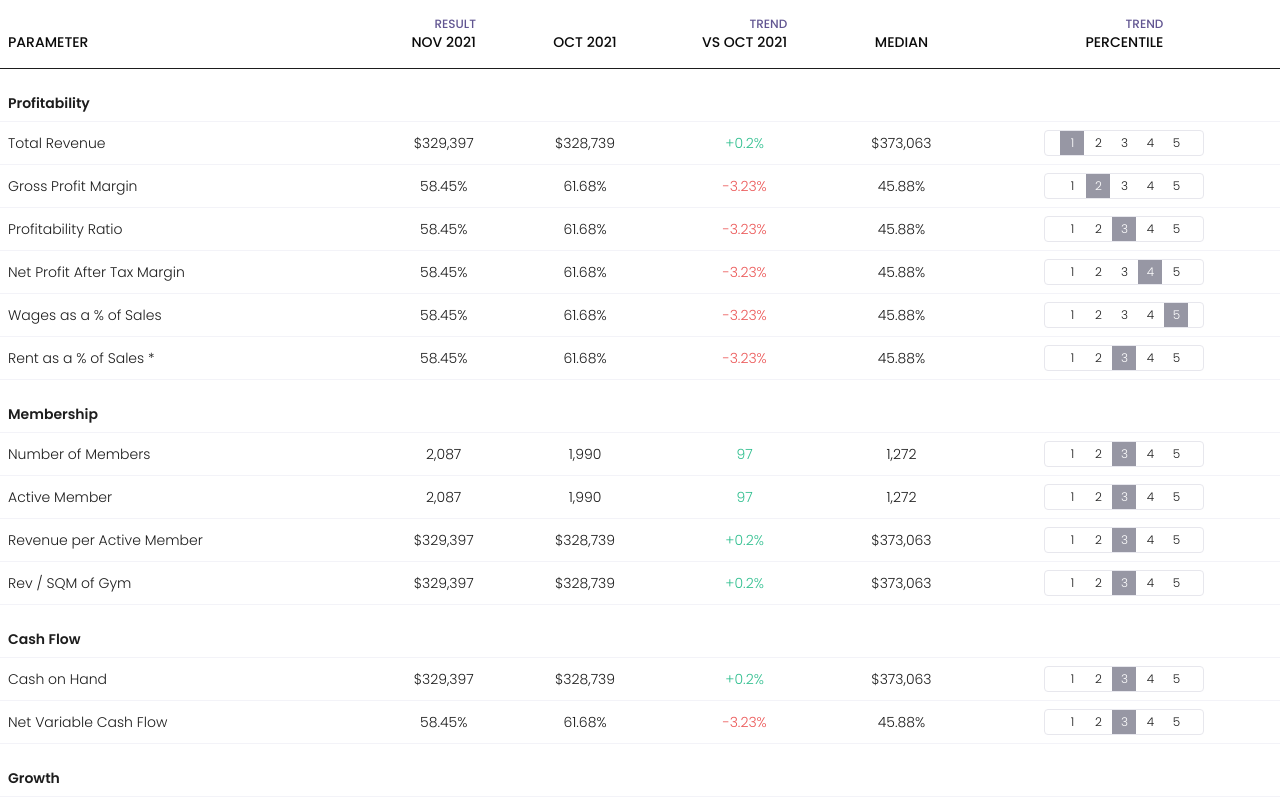
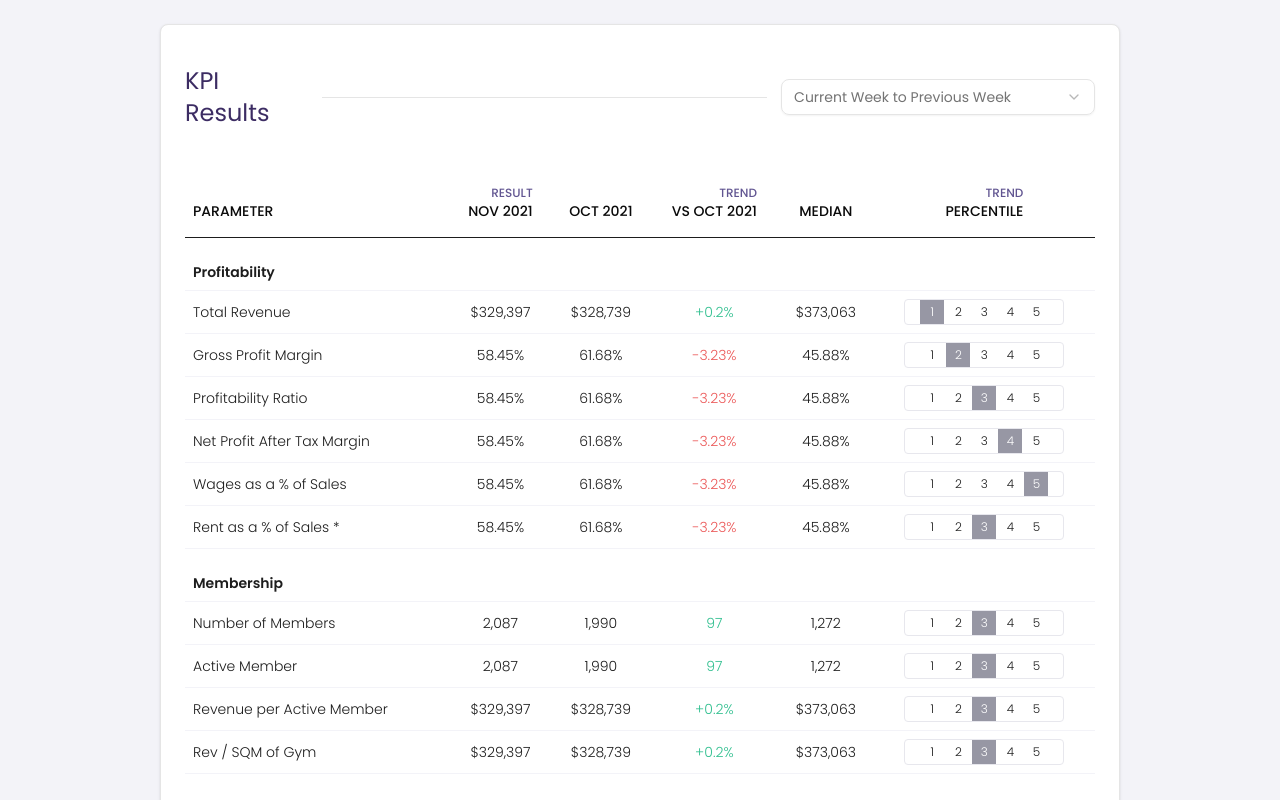
Before and after one commit to minhazurrony/b2b-analytics, a Next.js app: page / in a window 1280 px wide. Shown: the top 800 px of the page. Built offline with nearby package versions, Linux system fonts and the light colour scheme.

Commit message:
feat: add container component and complete static kpi results section

```diff
--- a/package.json
+++ b/package.json
@@ -9,6 +9,8 @@
     "lint": "next lint"
   },
   "dependencies": {
+    "@radix-ui/react-select": "^2.2.5",
+    "@radix-ui/react-separator": "^1.1.7",
     "class-variance-authority": "^0.7.1",
     "clsx": "^2.1.1",
     "lucide-react": "^0.511.0",
--- a/src/app/layout.js
+++ b/src/app/layout.js
@@ -14,7 +14,9 @@
 export default function RootLayout({ children }) {
   return (
     <html lang="en">
-      <body className={poppins.className}>{children}</body>
+      <body className={`${poppins.className} bg-dime-light-grey`}>
+        {children}
+      </body>
     </html>
   );
 }
--- a/src/app/page.js
+++ b/src/app/page.js
@@ -1,9 +1,12 @@
+import { Container } from "@/components/custom/container";
 import { KPIResultTable } from "../components/custom/kpi-result-table";
 
 export default function Home() {
   return (
     <>
-      <KPIResultTable />
+      <Container title="KPI Results">
+        <KPIResultTable />
+      </Container>
     </>
   );
 }
--- /dev/null
+++ b/src/components/custom/container.jsx
@@ -0,0 +1,56 @@
+import React from "react";
+import { Card, CardContent, CardHeader, CardTitle } from "@/components/ui/card";
+import { Separator } from "@/components/ui/separator";
+import {
+  Select,
+  SelectContent,
+  SelectGroup,
+  SelectItem,
+  SelectLabel,
+  SelectTrigger,
+  SelectValue,
+} from "@/components/ui/select";
+
+export const Container = ({
+  title,
+  isBottomBorderVisible = false,
+  children,
+}) => {
+  return (
+    <Card className="w-3/4 mx-auto mt-6 mb-6 rounded-md">
+      <CardHeader
+        className={`${
+          !isBottomBorderVisible && "flex justify-center items-center"
+        }`}>
+        <CardTitle
+          className={`${
+            isBottomBorderVisible && "border-b border-dime-faint-pink"
+          } py-4  text-2xl font-normal text-dime-title-purple`}>
+          {title}
+        </CardTitle>
+        {!isBottomBorderVisible && (
+          <>
+            <Separator className="flex-1/2 mx-2" />
+            <Select>
+              <SelectTrigger className="w-[320px]">
+                <SelectValue placeholder="Current Week to Previous Week" />
+              </SelectTrigger>
+              <SelectContent>
+                <SelectGroup>
+                  <SelectLabel>Ranges</SelectLabel>
+                  <SelectItem value="current-to-previous-week">
+                    Current Week to Previous Week
+                  </SelectItem>
+                  <SelectItem value="current-to-previous-two-week">
+                    Current Week to Previous Two Weeks
+                  </SelectItem>
+                </SelectGroup>
+              </SelectContent>
+            </Select>
+          </>
+        )}
+      </CardHeader>
+      <CardContent>{children}</CardContent>
+    </Card>
+  );
+};
--- /dev/null
+++ b/src/components/ui/card.jsx
@@ -0,0 +1,101 @@
+import * as React from "react"
+
+import { cn } from "@/lib/utils"
+
+function Card({
+  className,
+  ...props
+}) {
+  return (
+    (<div
+      data-slot="card"
+      className={cn(
+        "bg-card text-card-foreground flex flex-col gap-6 rounded-xl border py-6 shadow-sm",
+        className
+      )}
+      {...props} />)
+  );
+}
+
+function CardHeader({
+  className,
+  ...props
+}) {
+  return (
+    (<div
+      data-slot="card-header"
+      className={cn(
+        "@container/card-header grid auto-rows-min grid-rows-[auto_auto] items-start gap-1.5 px-6 has-data-[slot=card-action]:grid-cols-[1fr_auto] [.border-b]:pb-6",
+        className
+      )}
+      {...props} />)
+  );
+}
+
+function CardTitle({
+  className,
+  ...props
+}) {
+  return (
+    (<div
+      data-slot="card-title"
+      className={cn("leading-none font-semibold", className)}
+      {...props} />)
+  );
+}
+
+function CardDescription({
+  className,
+  ...props
+}) {
+  return (
+    (<div
+      data-slot="card-description"
+      className={cn("text-muted-foreground text-sm", className)}
+      {...props} />)
+  );
+}
+
+function CardAction({
+  className,
+  ...props
+}) {
+  return (
+    (<div
+      data-slot="card-action"
+      className={cn(
+        "col-start-2 row-span-2 row-start-1 self-start justify-self-end",
+        className
+      )}
+      {...props} />)
+  );
+}
+
+function CardContent({
+  className,
+  ...props
+}) {
+  return (<div data-slot="card-content" className={cn("px-6", className)} {...props} />);
+}
+
+function CardFooter({
+  className,
+  ...props
+}) {
+  return (
+    (<div
+      data-slot="card-footer"
+      className={cn("flex items-center px-6 [.border-t]:pt-6", className)}
+      {...props} />)
+  );
+}
+
+export {
+  Card,
+  CardHeader,
+  CardFooter,
+  CardTitle,
+  CardAction,
+  CardDescription,
+  CardContent,
+}
--- /dev/null
+++ b/src/components/ui/select.jsx
@@ -0,0 +1,166 @@
+"use client"
+
+import * as React from "react"
+import * as SelectPrimitive from "@radix-ui/react-select"
+import { CheckIcon, ChevronDownIcon, ChevronUpIcon } from "lucide-react"
+
+import { cn } from "@/lib/utils"
+
+function Select({
+  ...props
+}) {
+  return <SelectPrimitive.Root data-slot="select" {...props} />;
+}
+
+function SelectGroup({
+  ...props
+}) {
+  return <SelectPrimitive.Group data-slot="select-group" {...props} />;
+}
+
+function SelectValue({
+  ...props
+}) {
+  return <SelectPrimitive.Value data-slot="select-value" {...props} />;
+}
+
+function SelectTrigger({
+  className,
+  size = "default",
+  children,
+  ...props
+}) {
+  return (
+    (<SelectPrimitive.Trigger
+      data-slot="select-trigger"
+      data-size={size}
+      className={cn(
+        "border-input data-[placeholder]:text-muted-foreground [&_svg:not([class*='text-'])]:text-muted-foreground focus-visible:border-ring focus-visible:ring-ring/50 aria-invalid:ring-destructive/20 dark:aria-invalid:ring-destructive/40 aria-invalid:border-destructive dark:bg-input/30 dark:hover:bg-input/50 flex w-fit items-center justify-between gap-2 rounded-md border bg-transparent px-3 py-2 text-sm whitespace-nowrap shadow-xs transition-[color,box-shadow] outline-none focus-visible:ring-[3px] disabled:cursor-not-allowed disabled:opacity-50 data-[size=default]:h-9 data-[size=sm]:h-8 *:data-[slot=select-value]:line-clamp-1 *:data-[slot=select-value]:flex *:data-[slot=select-value]:items-center *:data-[slot=select-value]:gap-2 [&_svg]:pointer-events-none [&_svg]:shrink-0 [&_svg:not([class*='size-'])]:size-4",
+        className
+      )}
+      {...props}>
+      {children}
+      <SelectPrimitive.Icon asChild>
+        <ChevronDownIcon className="size-4 opacity-50" />
+      </SelectPrimitive.Icon>
+    </SelectPrimitive.Trigger>)
+  );
+}
+
+function SelectContent({
+  className,
+  children,
+  position = "popper",
+  ...props
+}) {
+  return (
+    (<SelectPrimitive.Portal>
+      <SelectPrimitive.Content
+        data-slot="select-content"
+        className={cn(
+          "bg-popover text-popover-foreground data-[state=open]:animate-in data-[state=closed]:animate-out data-[state=closed]:fade-out-0 data-[state=open]:fade-in-0 data-[state=closed]:zoom-out-95 data-[state=open]:zoom-in-95 data-[side=bottom]:slide-in-from-top-2 data-[side=left]:slide-in-from-right-2 data-[side=right]:slide-in-from-left-2 data-[side=top]:slide-in-from-bottom-2 relative z-50 max-h-(--radix-select-content-available-height) min-w-[8rem] origin-(--radix-select-content-transform-origin) overflow-x-hidden overflow-y-auto rounded-md border shadow-md",
+          position === "popper" &&
+            "data-[side=bottom]:translate-y-1 data-[side=left]:-translate-x-1 data-[side=right]:translate-x-1 data-[side=top]:-translate-y-1",
+          className
+        )}
+        position={position}
+        {...props}>
+        <SelectScrollUpButton />
+        <SelectPrimitive.Viewport
+          className={cn("p-1", position === "popper" &&
+            "h-[var(--radix-select-trigger-height)] w-full min-w-[var(--radix-select-trigger-width)] scroll-my-1")}>
+          {children}
+        </SelectPrimitive.Viewport>
+        <SelectScrollDownButton />
+      </SelectPrimitive.Content>
+    </SelectPrimitive.Portal>)
+  );
+}
+
+function SelectLabel({
+  className,
+  ...props
+}) {
+  return (
+    (<SelectPrimitive.Label
+      data-slot="select-label"
+      className={cn("text-muted-foreground px-2 py-1.5 text-xs", className)}
+      {...props} />)
+  );
+}
+
+function SelectItem({
+  className,
+  children,
+  ...props
+}) {
+  return (
+    (<SelectPrimitive.Item
+      data-slot="select-item"
+      className={cn(
+        "focus:bg-accent focus:text-accent-foreground [&_svg:not([class*='text-'])]:text-muted-foreground relative flex w-full cursor-default items-center gap-2 rounded-sm py-1.5 pr-8 pl-2 text-sm outline-hidden select-none data-[disabled]:pointer-events-none data-[disabled]:opacity-50 [&_svg]:pointer-events-none [&_svg]:shrink-0 [&_svg:not([class*='size-'])]:size-4 *:[span]:last:flex *:[span]:last:items-center *:[span]:last:gap-2",
+        className
+      )}
+      {...props}>
+      <span className="absolute right-2 flex size-3.5 items-center justify-center">
+        <SelectPrimitive.ItemIndicator>
+          <CheckIcon className="size-4" />
+        </SelectPrimitive.ItemIndicator>
+      </span>
+      <SelectPrimitive.ItemText>{children}</SelectPrimitive.ItemText>
+    </SelectPrimitive.Item>)
+  );
+}
+
+function SelectSeparator({
+  className,
+  ...props
+}) {
+  return (
+    (<SelectPrimitive.Separator
+      data-slot="select-separator"
+      className={cn("bg-border pointer-events-none -mx-1 my-1 h-px", className)}
+      {...props} />)
+  );
+}
+
+function SelectScrollUpButton({
+  className,
+  ...props
+}) {
+  return (
+    (<SelectPrimitive.ScrollUpButton
+      data-slot="select-scroll-up-button"
+      className={cn("flex cursor-default items-center justify-center py-1", className)}
+      {...props}>
+      <ChevronUpIcon className="size-4" />
+    </SelectPrimitive.ScrollUpButton>)
+  );
+}
+
+function SelectScrollDownButton({
+  className,
+  ...props
+}) {
+  return (
+    (<SelectPrimitive.ScrollDownButton
+      data-slot="select-scroll-down-button"
+      className={cn("flex cursor-default items-center justify-center py-1", className)}
+      {...props}>
+      <ChevronDownIcon className="size-4" />
+    </SelectPrimitive.ScrollDownButton>)
+  );
+}
+
+export {
+  Select,
+  SelectContent,
+  SelectGroup,
+  SelectItem,
+  SelectLabel,
+  SelectScrollDownButton,
+  SelectScrollUpButton,
+  SelectSeparator,
+  SelectTrigger,
+  SelectValue,
+}
--- /dev/null
+++ b/src/components/ui/separator.jsx
@@ -0,0 +1,27 @@
+"use client"
+
+import * as React from "react"
+import * as SeparatorPrimitive from "@radix-ui/react-separator"
+
+import { cn } from "@/lib/utils"
+
+function Separator({
+  className,
+  orientation = "horizontal",
+  decorative = true,
+  ...props
+}) {
+  return (
+    (<SeparatorPrimitive.Root
+      data-slot="separator-root"
+      decorative={decorative}
+      orientation={orientation}
+      className={cn(
+        "bg-border shrink-0 data-[orientation=horizontal]:h-px data-[orientation=horizontal]:w-full data-[orientation=vertical]:h-full data-[orientation=vertical]:w-px",
+        className
+      )}
+      {...props} />)
+  );
+}
+
+export { Separator }
```
Also changed, not shown: 1 other file (tests, documents, lock files or other folders).
